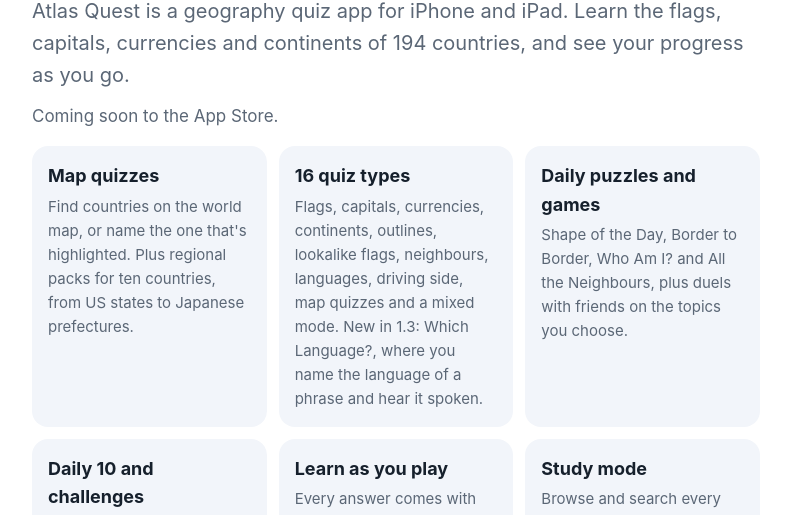
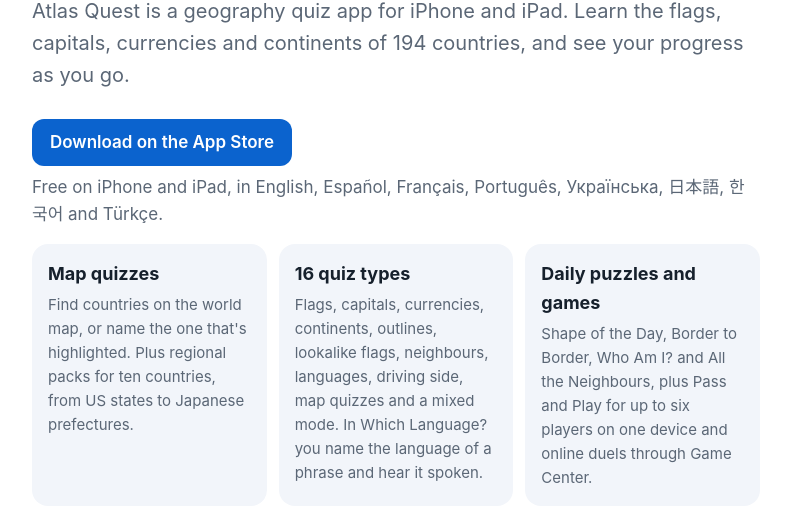
Before and after one commit to MarinaTokareva/atlas_quest, a plain HTML site: page index.html in a window 1280 px wide. Shown: the part 213-728 px from the top of the page, without its empty margins (244-1035 px from the left). Drawn offline with Linux system fonts and the light colour scheme.

Commit message:
Update index.html

```diff
--- a/index.html
+++ b/index.html
@@ -20,7 +20,8 @@
 <main>
   <h1>Learn the world, one flag at a time.</h1>
   <p class="lead">Atlas Quest is a geography quiz app for iPhone and iPad. Learn the flags, capitals, currencies and continents of 194 countries, and see your progress as you go.</p>
-  <p class="muted">Coming soon to the App Store.</p>
+  <a class="badge" href="https://apps.apple.com/app/atlas-quest-geography-quiz/id6816194540">Download on the App Store</a>
+  <p class="muted">Free on iPhone and iPad, in English, Español, Français, Português, Українська, 日本語, 한국어 and Türkçe.</p>
 
   <div class="grid">
     <div class="card">
@@ -29,11 +30,11 @@
     </div>
     <div class="card">
       <h3>16 quiz types</h3>
-      <p>Flags, capitals, currencies, continents, outlines, lookalike flags, neighbours, languages, driving side, map quizzes and a mixed mode. New in 1.3: Which Language?, where you name the language of a phrase and hear it spoken.</p>
+      <p>Flags, capitals, currencies, continents, outlines, lookalike flags, neighbours, languages, driving side, map quizzes and a mixed mode. In Which Language? you name the language of a phrase and hear it spoken.</p>
     </div>
     <div class="card">
       <h3>Daily puzzles and games</h3>
-      <p>Shape of the Day, Border to Border, Who Am I? and All the Neighbours, plus duels with friends on the topics you choose.</p>
+      <p>Shape of the Day, Border to Border, Who Am I? and All the Neighbours, plus Pass and Play for up to six players on one device and online duels through Game Center.</p>
     </div>
     <div class="card">
       <h3>Daily 10 and challenges</h3>
```
